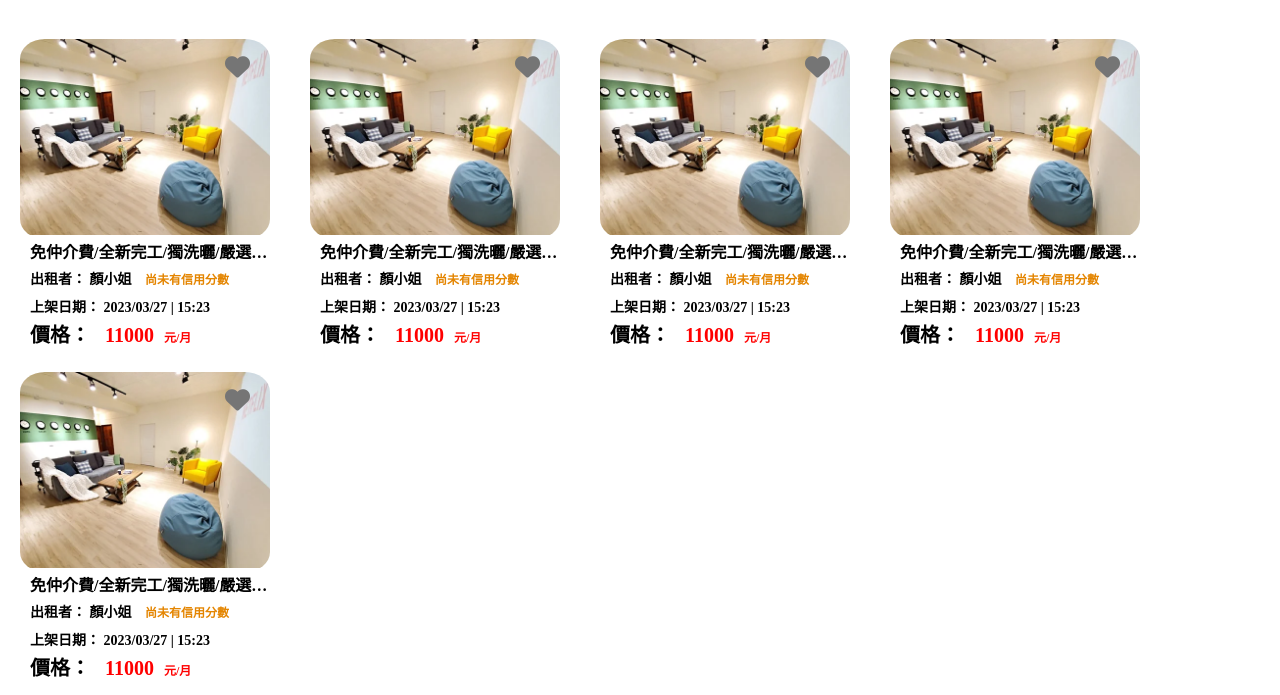
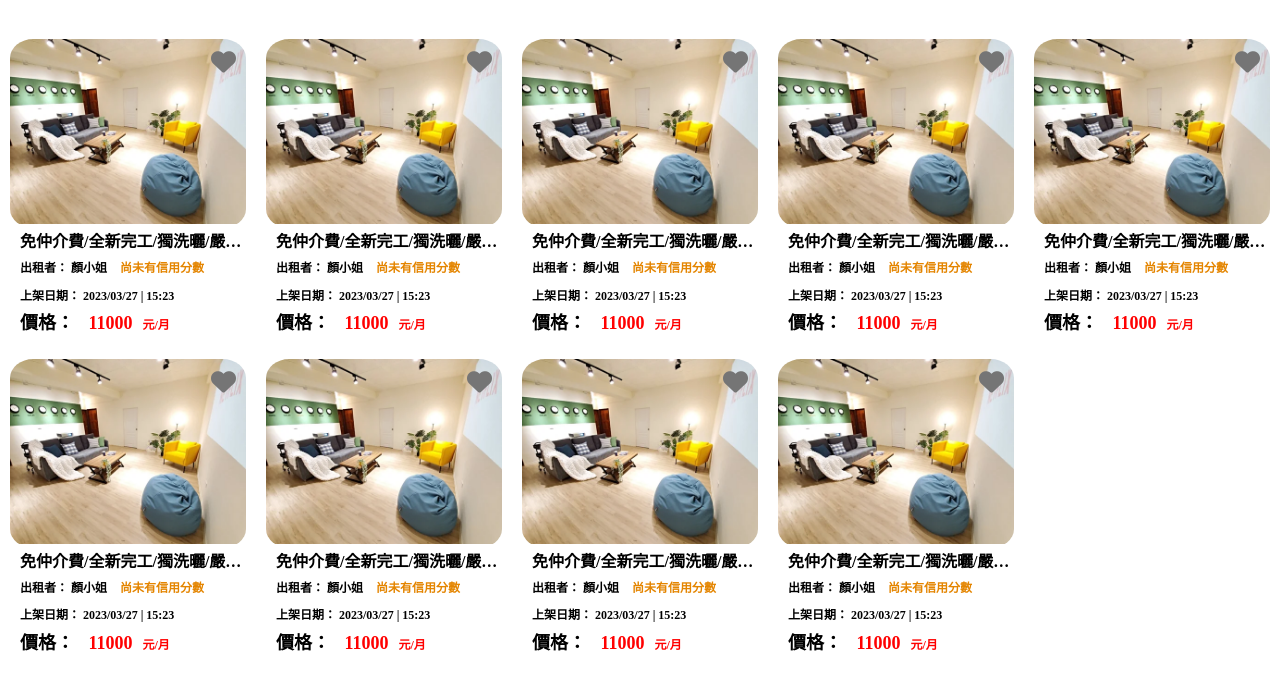
Before and after one commit to lazycat0830/HomeFinder, a plain HTML site: page index.html in a window 1280 px wide. Shown: the part 151-846 px from the top of the page. After the commit the page ends 820 px from the top, so only its background shows below. Drawn offline with Linux system fonts and the light colour scheme.

Commit message:
reserved-finish

```diff
--- a/css/reserved.css
+++ b/css/reserved.css
@@ -0,0 +1,56 @@
+*{
+    padding: 0px;
+    margin: 0px;
+    font-family: 'Microsoft JhengHei' ;
+}
+
+#content_in{
+    margin: auto 200px;
+}
+
+.text1{
+    padding: 5px 0px;
+    font-size: 24px;
+    font-weight: bolder;
+}
+
+.text2{
+    padding: 5px 0px;
+    font-size: 30px;
+    font-weight: bolder;
+    color:#FF7A00;
+}
+
+.text3{
+    padding: 5px 0px;
+    font-size: 16px;
+    font-weight: bolder;
+}
+
+.text4{
+    padding: 5px 0px;
+    font-size: 14px;
+    font-weight: bolder;
+}
+
+.text5{
+    padding: 5px 0px;
+    font-size: 22px;
+    font-weight: bolder;
+}
+
+.item_content {
+    align-items: center;
+}
+
+.cancel_appointment_btn{
+    border-radius: 10px;
+    padding: 5px 10px;
+    background-color: black;
+    color: #fff;
+}
+
+.item_content_img{
+    width: 230px;
+    overflow: hidden;
+}
--- a/css/style.css
+++ b/css/style.css
@@ -107,8 +107,12 @@ body{
 
 
 .Housing_Profile{
-    padding: 10px 20px ;
-    width: 250px;
+    width: 20%;
+    z-index: 0;
+}
+
+.Housing_Profile_content{
+    margin: 10px 10px;
 }
 
 .Houseimg{
@@ -125,7 +129,6 @@ body{
 }
 
 .text1{
-    width: 250px;
     font-weight: bolder;
     overflow: hidden;
     white-space: nowrap;
@@ -134,22 +137,23 @@ body{
 
 .text2{
     font-weight: bolder;
-    font-size: 14px;
+    font-size: 12px;
     text-align: justify;
 
 }
 
 .text3{
     font-weight: bolder;
-    font-size: 14px;
+    font-size: 12px;
 }
 
 .text4{
     font-weight: bolder;
-    font-size:20px;
+    font-size:18px;
 }
 
 .Housing_Profile span{
+
     line-height: 1.7rem;
     margin-left:10px;
 }
@@ -165,10 +169,11 @@ body{
 }
 
 .Like{
-    right: 40px;
-    top: 25px;
+    right: 10px;
+    top: 10px;
     font-size: 25px;
     color: #757575;
+    z-index: 3;
 }
 
 .collect_header{
--- a/index.html
+++ b/index.html
@@ -140,56 +140,116 @@
     </header>
     <div id="content">
         <div id="content_in">
-            <div class="Housing_Profile flexcolumn relative">
-                <a href="/item.html"><div class="Houseimg">
-                    <img width="250px" src="/image/1.webp">
+            <div class="Housing_Profile">
+                <div class="Housing_Profile_content flexcolumn">
+                    <a href="/item.html"><div class="Houseimg relative">
+                        <img width="100%" src="/image/1.webp">
+                        <a href="/collect.html"><i class="fa-solid fa-heart absolute Like"></i></a>
                     </div></a>
-                <a href="/collect.html"><i class="fa-solid fa-heart absolute Like"></i></a>
                     <span class="text1">免仲介費/全新完工/獨洗曬/嚴選房客</span>
                     <span class="text2">出租者： 顏小姐 <span style="color: #e48500;font-size: 12px;font-weight: bolder;">尚未有信用分數</span></span>
                     <span class="text3">上架日期： 2023/03/27 | 15:23</span>
                     <span class="text4">價格： <span style="color: #ff0000;font-weight: bolder;">11000<span style="font-size: 12px;font-weight: bolder;">元/月</span></span></span>
                 </div>
-            <div class="Housing_Profile flexcolumn relative">
-                <a href="/item.html"><div class="Houseimg">
-                    <img width="250px" src="/image/1.webp">
+            </div>
+            <div class="Housing_Profile">
+                <div class="Housing_Profile_content flexcolumn">
+                    <a href="/item.html"><div class="Houseimg relative">
+                        <img width="100%" src="/image/1.webp">
+                        <a href="/collect.html"><i class="fa-solid fa-heart absolute Like"></i></a>
                     </div></a>
-                <a href="#"><i class="fa-solid fa-heart absolute Like"></i></a>
                     <span class="text1">免仲介費/全新完工/獨洗曬/嚴選房客</span>
                     <span class="text2">出租者： 顏小姐 <span style="color: #e48500;font-size: 12px;font-weight: bolder;">尚未有信用分數</span></span>
                     <span class="text3">上架日期： 2023/03/27 | 15:23</span>
                     <span class="text4">價格： <span style="color: #ff0000;font-weight: bolder;">11000<span style="font-size: 12px;font-weight: bolder;">元/月</span></span></span>
                 </div>
-            <div class="Housing_Profile flexcolumn relative">
-                <a href="/item.html"><div class="Houseimg">
-                    <img width="250px" src="/image/1.webp">
+            </div>
+            <div class="Housing_Profile">
+                <div class="Housing_Profile_content flexcolumn">
+                    <a href="/item.html"><div class="Houseimg relative">
+                        <img width="100%" src="/image/1.webp">
+                        <a href="/collect.html"><i class="fa-solid fa-heart absolute Like"></i></a>
                     </div></a>
-                <a href="#"><i class="fa-solid fa-heart absolute Like"></i></a>
                     <span class="text1">免仲介費/全新完工/獨洗曬/嚴選房客</span>
                     <span class="text2">出租者： 顏小姐 <span style="color: #e48500;font-size: 12px;font-weight: bolder;">尚未有信用分數</span></span>
                     <span class="text3">上架日期： 2023/03/27 | 15:23</span>
                     <span class="text4">價格： <span style="color: #ff0000;font-weight: bolder;">11000<span style="font-size: 12px;font-weight: bolder;">元/月</span></span></span>
                 </div>
-            <div class="Housing_Profile flexcolumn relative">
-                <a href="/item.html"><div class="Houseimg">
-                    <img width="250px" src="/image/1.webp">
+            </div>
+            <div class="Housing_Profile">
+                <div class="Housing_Profile_content flexcolumn">
+                    <a href="/item.html"><div class="Houseimg relative">
+                        <img width="100%" src="/image/1.webp">
+                        <a href="/collect.html"><i class="fa-solid fa-heart absolute Like"></i></a>
                     </div></a>
-                <a href="#"><i class="fa-solid fa-heart absolute Like"></i></a>
                     <span class="text1">免仲介費/全新完工/獨洗曬/嚴選房客</span>
                     <span class="text2">出租者： 顏小姐 <span style="color: #e48500;font-size: 12px;font-weight: bolder;">尚未有信用分數</span></span>
                     <span class="text3">上架日期： 2023/03/27 | 15:23</span>
                     <span class="text4">價格： <span style="color: #ff0000;font-weight: bolder;">11000<span style="font-size: 12px;font-weight: bolder;">元/月</span></span></span>
                 </div>
-            <div class="Housing_Profile flexcolumn relative">
-                <a href="/item.html"><div class="Houseimg">
-                    <img width="250px" src="/image/1.webp">
+            </div>
+            <div class="Housing_Profile">
+                <div class="Housing_Profile_content flexcolumn">
+                    <a href="/item.html"><div class="Houseimg relative">
+                        <img width="100%" src="/image/1.webp">
+                        <a href="/collect.html"><i class="fa-solid fa-heart absolute Like"></i></a>
                     </div></a>
-                <a href="#"><i class="fa-solid fa-heart absolute Like"></i></a>
                     <span class="text1">免仲介費/全新完工/獨洗曬/嚴選房客</span>
                     <span class="text2">出租者： 顏小姐 <span style="color: #e48500;font-size: 12px;font-weight: bolder;">尚未有信用分數</span></span>
                     <span class="text3">上架日期： 2023/03/27 | 15:23</span>
                     <span class="text4">價格： <span style="color: #ff0000;font-weight: bolder;">11000<span style="font-size: 12px;font-weight: bolder;">元/月</span></span></span>
                 </div>
+            </div>
+            <div class="Housing_Profile">
+                <div class="Housing_Profile_content flexcolumn">
+                    <a href="/item.html"><div class="Houseimg relative">
+                        <img width="100%" src="/image/1.webp">
+                        <a href="/collect.html"><i class="fa-solid fa-heart absolute Like"></i></a>
+                    </div></a>
+                    <span class="text1">免仲介費/全新完工/獨洗曬/嚴選房客</span>
+                    <span class="text2">出租者： 顏小姐 <span style="color: #e48500;font-size: 12px;font-weight: bolder;">尚未有信用分數</span></span>
+                    <span class="text3">上架日期： 2023/03/27 | 15:23</span>
+                    <span class="text4">價格： <span style="color: #ff0000;font-weight: bolder;">11000<span style="font-size: 12px;font-weight: bolder;">元/月</span></span></span>
+                </div>
+            </div>
+            <div class="Housing_Profile">
+                <div class="Housing_Profile_content flexcolumn">
+                    <a href="/item.html"><div class="Houseimg relative">
+                        <img width="100%" src="/image/1.webp">
+                        <a href="/collect.html"><i class="fa-solid fa-heart absolute Like"></i></a>
+                    </div></a>
+                    <span class="text1">免仲介費/全新完工/獨洗曬/嚴選房客</span>
+                    <span class="text2">出租者： 顏小姐 <span style="color: #e48500;font-size: 12px;font-weight: bolder;">尚未有信用分數</span></span>
+                    <span class="text3">上架日期： 2023/03/27 | 15:23</span>
+                    <span class="text4">價格： <span style="color: #ff0000;font-weight: bolder;">11000<span style="font-size: 12px;font-weight: bolder;">元/月</span></span></span>
+                </div>
+            </div>
+
+            <div class="Housing_Profile">
+                <div class="Housing_Profile_content flexcolumn">
+                    <a href="/item.html"><div class="Houseimg relative">
+                        <img width="100%" src="/image/1.webp">
+                        <a href="/collect.html"><i class="fa-solid fa-heart absolute Like"></i></a>
+                    </div></a>
+                    <span class="text1">免仲介費/全新完工/獨洗曬/嚴選房客</span>
+                    <span class="text2">出租者： 顏小姐 <span style="color: #e48500;font-size: 12px;font-weight: bolder;">尚未有信用分數</span></span>
+                    <span class="text3">上架日期： 2023/03/27 | 15:23</span>
+                    <span class="text4">價格： <span style="color: #ff0000;font-weight: bolder;">11000<span style="font-size: 12px;font-weight: bolder;">元/月</span></span></span>
+                </div>
+            </div>
+            <div class="Housing_Profile">
+                <div class="Housing_Profile_content flexcolumn">
+                    <a href="/item.html"><div class="Houseimg relative">
+                        <img width="100%" src="/image/1.webp">
+                        <a href="/collect.html"><i class="fa-solid fa-heart absolute Like"></i></a>
+                    </div></a>
+                    <span class="text1">免仲介費/全新完工/獨洗曬/嚴選房客</span>
+                    <span class="text2">出租者： 顏小姐 <span style="color: #e48500;font-size: 12px;font-weight: bolder;">尚未有信用分數</span></span>
+                    <span class="text3">上架日期： 2023/03/27 | 15:23</span>
+                    <span class="text4">價格： <span style="color: #ff0000;font-weight: bolder;">11000<span style="font-size: 12px;font-weight: bolder;">元/月</span></span></span>
+                </div>
+            </div>
+
 
 
 
```
Also changed, not shown: reserved.html (+12 -4 lines), image/圖片2.png (added). Lines whose indentation alone changed are shown as unchanged.
